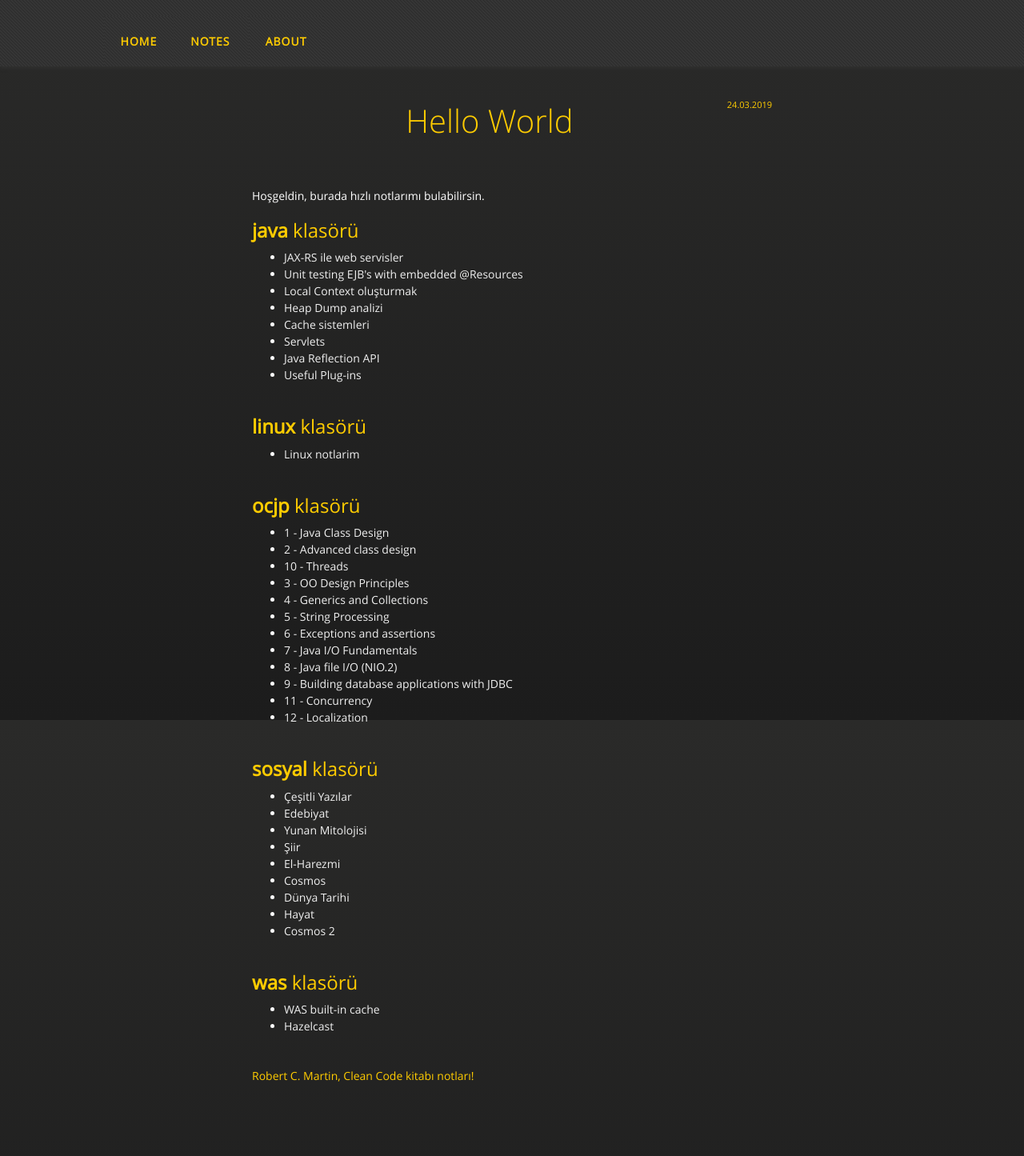
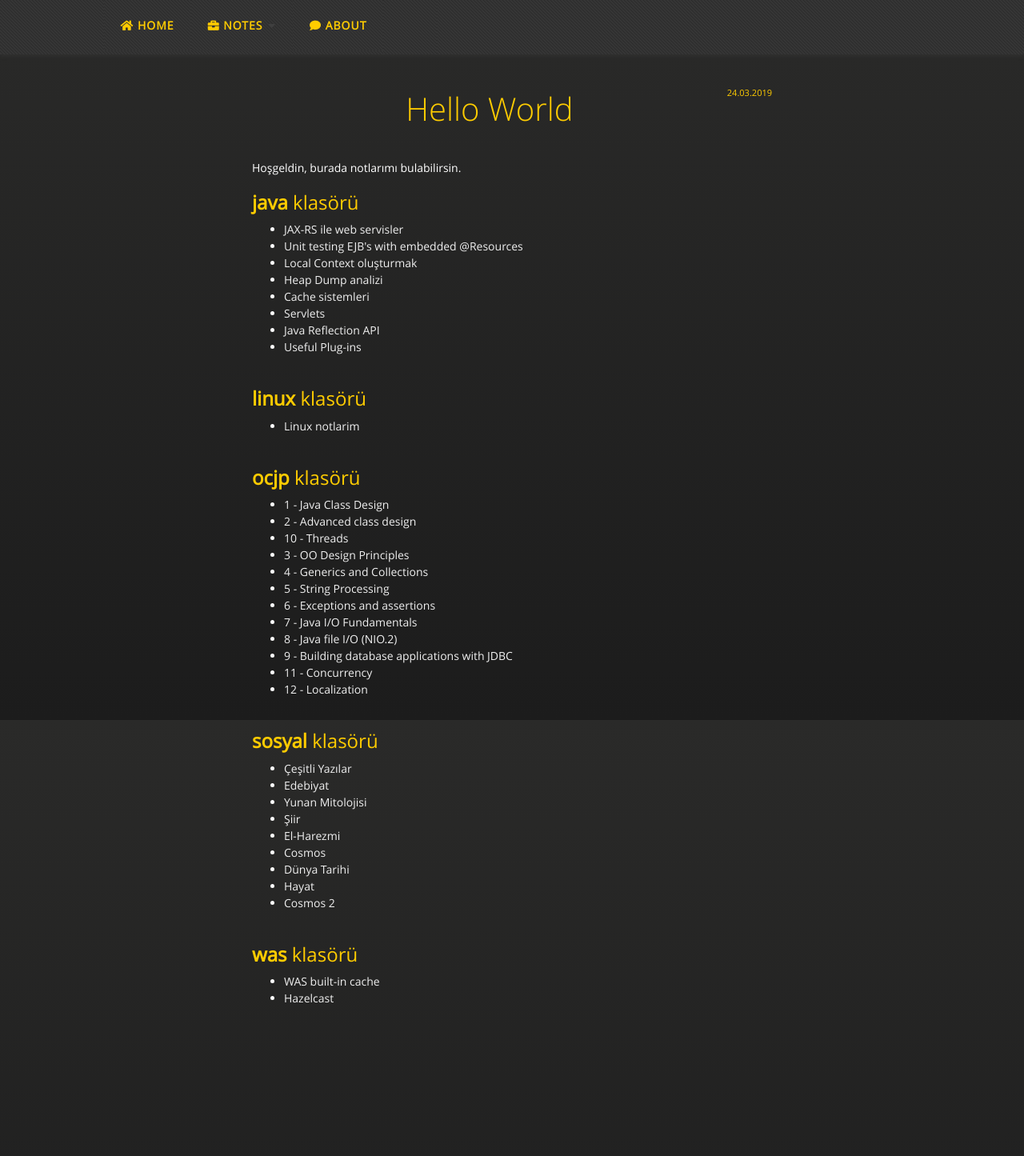
Before and after one commit to erkan000/erkan000.github.io, a Jekyll site: the page built from index.md, in a window 1280 px wide. Shown: the whole page at 80% size. Built offline with Jekyll 4.4.1, drawn with Linux system fonts in a browser that asks for light colours; our own code applies the rules of GitHub Pages for plain Markdown files; after the commit the page ends 1389 px from its top, so only the background shows below that.

Commit message:
site update

```diff
--- a/_layouts/default.html
+++ b/_layouts/default.html
@@ -7,15 +7,10 @@
 {% seo %}
     <link rel="stylesheet" href="{{ '/assets/css/style.css?v=1' | relative_url }}">
     <link rel="stylesheet" href="{{ '/assets/css/style2.css' | relative_url }}">
-    <script src="https://code.jquery.com/jquery-1.12.4.min.js" integrity="sha256-ZosEbRLbNQzLpnKIkEdrPv7lOy9C27hHQ+Xp8a4MxAQ=" crossorigin="anonymous"></script>
+    <link rel="stylesheet" href="https://cdnjs.cloudflare.com/ajax/libs/font-awesome/5.15.1/css/all.min.css" integrity="sha512-+4zCK9k+qNFUR5X+cKL9EIR+ZOhtIloNl9GIKS57V1MyNsYpYcUrUeQc9vNfzsWfV28IaLL3i96P9sdNyeRssA==" crossorigin="anonymous" />
+    <script src="https://code.jquery.com/jquery-3.5.1.min.js" integrity="sha384-ZvpUoO/+PpLXR1lu4jmpXWu80pZlYUAfxl5NsBMWOEPSjUn/6Z/hRTt8+pR6L4N2" crossorigin="anonymous"></script>
     <script src="{{ '/assets/js/respond.js' | relative_url }}"></script>
     <script src="{{ '/assets/js/menu.js' | relative_url }}"></script>
-    <!--[if lt IE 9]>
-      <script src="//html5shiv.googlecode.com/svn/trunk/html5.js"></script>
-    <![endif]-->
-    <!--[if lt IE 8]>
-    <link rel="stylesheet" href="{{ '/assets/css/ie.css' | relative_url }}">
-    <![endif]-->
     <meta name="viewport" content="width=device-width, initial-scale=1, user-scalable=no">
 
     <!-- Global site tag (gtag.js) - Google Analytics -->
@@ -38,29 +33,6 @@
       <a href="/"><i class="fa fa-home"></i> HOME </a>
     </li>
 
-<!--
-  SUBMENU
-    <li>
-      <a href="#"><i class="fa fa-user"></i> Notes <i class="fa fa-caret-down"></i></a>
-        <ul class="submenu">
-        <li><a href="#0">Meet the Team</a></li>
-        <li><a href="#0">Careers</a></li>
-        <li>
-          <a href="#0">More Items <i class="fa fa-caret-right"></i></a>
-           <ul class="submenu">
-            <li><a href="#0">A Sub-Item</a></li>
-            <li>
-              <a href="#0">A Sub-Item</a>
-             </li>
-            <li>
-              <a href="#0">A Sub-Item</a>
-             </li>
-          </ul>
-         </li>
-      </ul>
-    </li>
--->
-
     <li>
       <a href="#"><i class="fa fa-briefcase"></i> Notes <i class="fa fa-caret-down"></i></a>
        <ul class="submenu">
@@ -73,6 +45,11 @@
     </li>
     <li>
       <a href="/about"><i class="fa fa-comment"></i> About </a>
+    </li>
+    <li>
+      <a href="https://github.com/erkan000" target="_blank">
+        <i class="fa fa-github" style="font-size:24px"></i>
+        </a>
     </li>
   </ul>
 </nav>
--- a/_sass/jekyll-theme-midnight.scss
+++ b/_sass/jekyll-theme-midnight.scss
@@ -22,6 +22,10 @@
 
 p, ul, ol, table, pre, dl {
   margin:0 0 20px;
+}
+
+ul#main-menu{
+  margin:0 0 0;
 }
 
 h1, h2, h3 {
@@ -233,7 +237,7 @@
   #title {
     border: 0;
     outline: none;
-    margin: 0 0 50px 0;
+    margin: 0 0 30px 0;
     padding: 0 0 5px 0;
 
     h1 {
--- a/_sass/menu.scss
+++ b/_sass/menu.scss
@@ -69,7 +69,7 @@
     left: 0;
     background: darken($drk,4%);
     box-shadow: 0 2px 5px rgba(#444,.3);
-
+    padding-left: 0;
 
     li > .submenu {
       top: 0;
--- a/index.md
+++ b/index.md
@@ -3,7 +3,7 @@
 date: 24.03.2019
 ---
 
-Hoşgeldin, burada hızlı notlarımı bulabilirsin.
+Hoşgeldin, burada notlarımı bulabilirsin.
 
 <div>
 {% for bolum in site.collections %}
@@ -18,7 +18,3 @@
 	{% endif %}
 {% endfor %}
 </div>
-
-<div>
-	<a href="http://busrauzun.com/clean-code-kitabindan-notlar.html">Robert C. Martin, Clean Code kitabı notları!</a>
-</div>
```
Also changed, not shown: about.md (+2 -2 lines), README.md.
